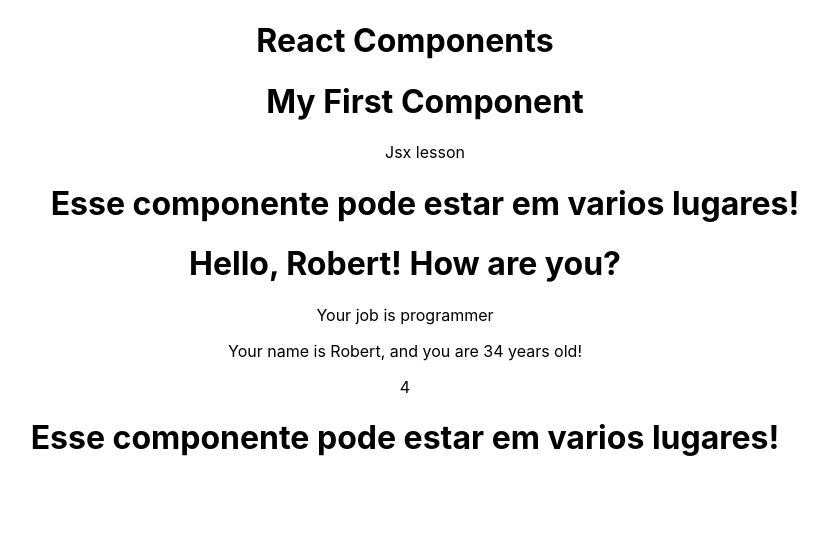
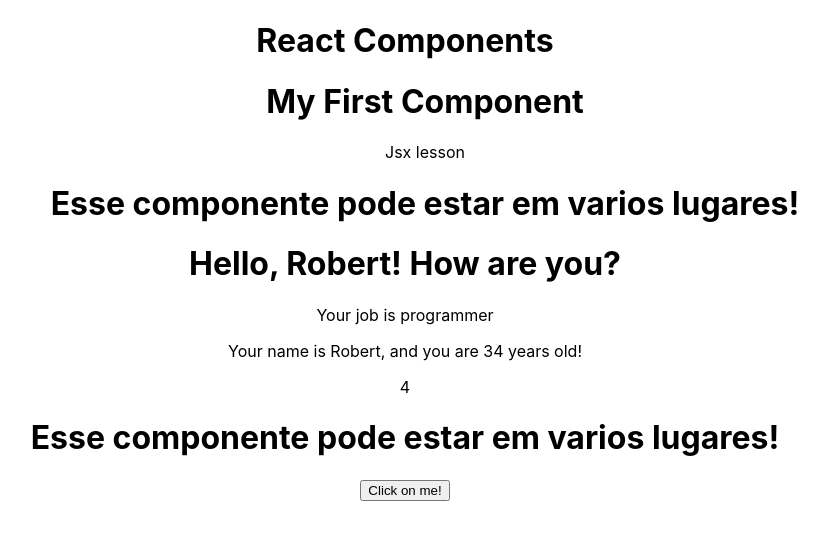
Before and after one commit to RodrigoFernandes79/React_Course, a React (Create React App) app in the folder FUNDAMENTALS/fundamentals/: page / in a window 1280 px wide. Shown: the top 540 px of the page, without its empty margins (235-1063 px from the left). Built offline with nearby package versions, Linux system fonts and the light colour scheme.

Commit message:
Click Event

```diff
--- a/FUNDAMENTALS/fundamentals/src/App.js
+++ b/FUNDAMENTALS/fundamentals/src/App.js
@@ -2,6 +2,7 @@
 import FirstComponent from "./components/FirstComponent";
 import TemplateExpression from "./components/TemplateExpression";
 import MyComponent from "./components/MyComponent";
+import Event from "./components/Event";
 
 //CSS
 import "./App.css";
@@ -13,6 +14,7 @@
       <FirstComponent />
       <TemplateExpression />
       <MyComponent />
+      <Event />
     </div>
   );
 }
--- /dev/null
+++ b/FUNDAMENTALS/fundamentals/src/components/Event.js
@@ -0,0 +1,15 @@
+const Event = () => {
+  const handleMyEventButton = (e) => {
+    // parametro 'e' mostra no console o que ocorre por tras dos panos com esse evento, mas e opcional
+    console.log(e);
+    console.log("Evento disparado");
+  };
+  return (
+    <div>
+      <div>
+        <button onClick={handleMyEventButton}>Click on me!</button>
+      </div>
+    </div>
+  );
+};
+export default Event;
```
